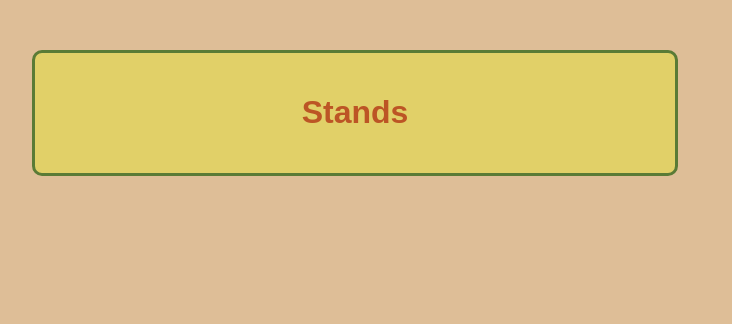
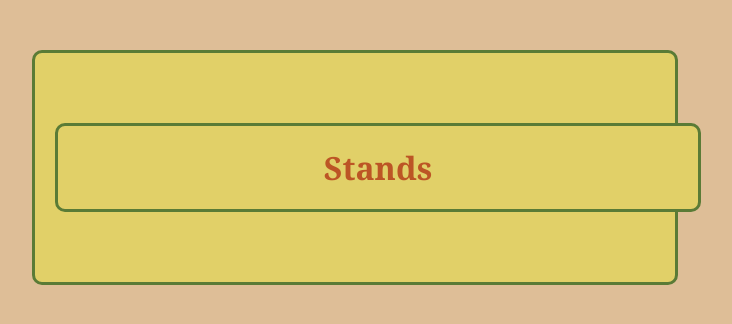
Before and after one commit to arpi3/2024.11.10, a plain HTML site: page index.html in a window 1280 px wide. Shown: the whole page, without its empty margins (285-1017 px from the left). Drawn offline with Linux system fonts and the light colour scheme.

Commit message:
Update style.css

```diff
--- a/style.css
+++ b/style.css
@@ -3,6 +3,15 @@ body {
     font-family: Arial, sans-serif;
     margin: auto;
 
+}
+h1{ width: 600px;
+    border: 3px solid ;
+    margin: 50px auto;
+    padding: 20px;
+    background-color: #e1d068;
+    border-radius: 10px;
+     border-color: #5a7b36;
+     font-family: Georgia, 'Times New Roman', Times, serif;
 }
 
 #content {
@@ -13,6 +22,8 @@ body {
     background-color: #e1d068;
     border-radius: 10px;
      border-color: #5a7b36;
+     font-family: Georgia, 'Times New Roman', Times, serif;
+
 }
 
 h1 {
```
